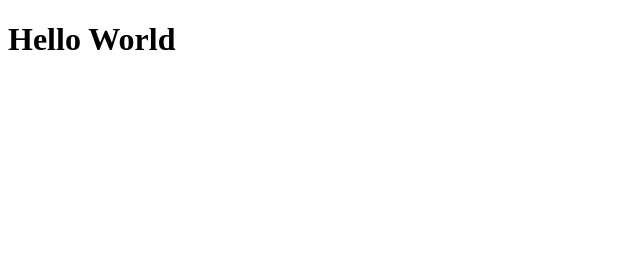
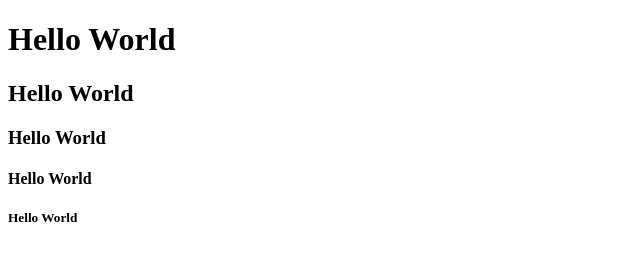
Before and after one commit to adistyarh/belajar-html, a plain HTML site: page index.html in a window 1280 px wide. Shown: the whole page, without its empty margins (0-640 px from the left). Drawn offline with Linux system fonts and the light colour scheme.

Commit message:
feat: add heading 2-5

```diff
--- a/index.html
+++ b/index.html
@@ -7,5 +7,9 @@
 </head>
 <body>
     <h1>Hello World</h1>
+    <h2>Hello World</h2>
+    <h3>Hello World</h3>
+    <h4>Hello World</h4>
+    <h5>Hello World</h5>
 </body>
 </html>
```
